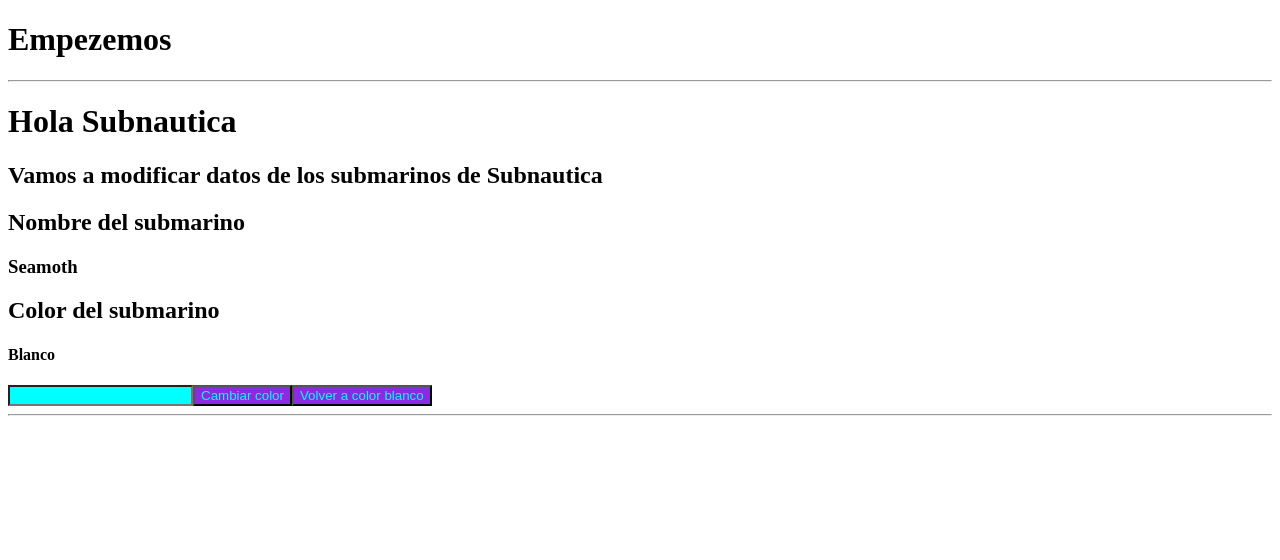
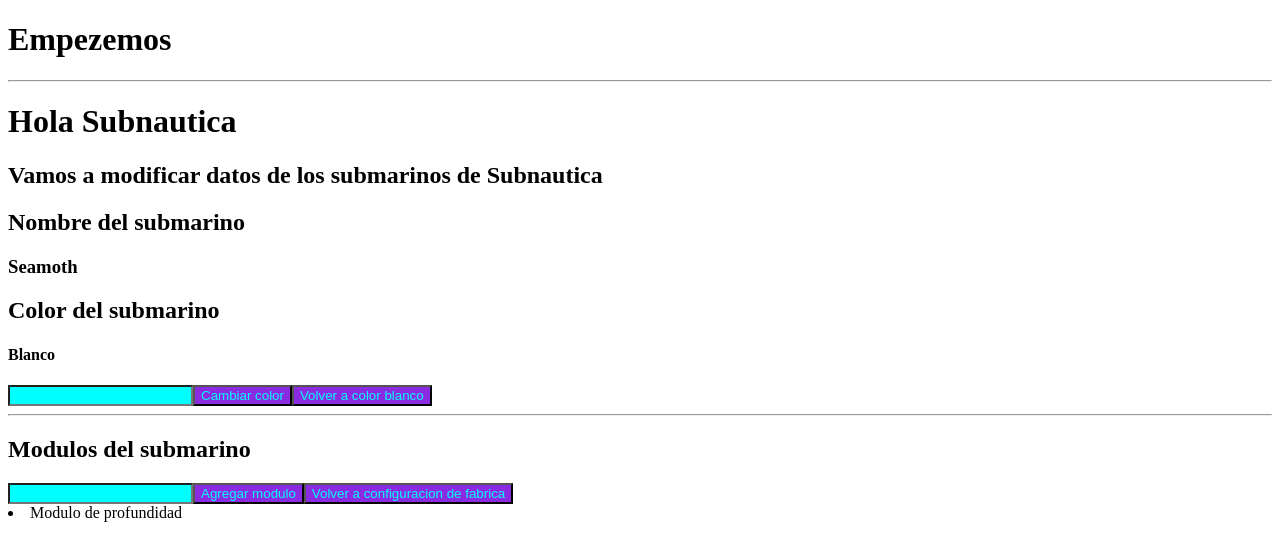
Before and after one commit to alvaromarsa/appPractica, an Angular app: page / in a window 1280 px wide. Shown: the top 560 px of the page. Built offline with nearby package versions, Linux system fonts and the light colour scheme.

Commit message:
boton agregar modulos añadido

```diff
--- a/src/app/subnautica/subnautica.component.ts
+++ b/src/app/subnautica/subnautica.component.ts
@@ -20,12 +20,16 @@
      <button (click)="resetColor()">Volver a color blanco</button>
 
      <hr>
-     <!--
+
   <h2>Modulos del submarino</h2>
   <input type="text" [(ngModel)]="moduloSubmarino" name="moduloSubmarino" >
-    <button (click="")>Agregar modulo</button>
-   <h4>{{seamoth.modulo[0]}}</h4>
--->
+    <button (click)="agregarModulo()">Agregar modulo</button>
+    <button (click)="resetModulo()">Volver a configuracion de fabrica</button>
+    <li *ngFor="let i of seamoth.modulo">
+      {{i}}
+    </li>
+
+
   `
 
 })
@@ -47,6 +51,12 @@
 
       this.seamoth.modulo.push(this.moduloSubmarino)
 
+
+  };
+
+  resetModulo () : void {
+
+    this.seamoth.modulo.splice(1);
 
   };
 
```
